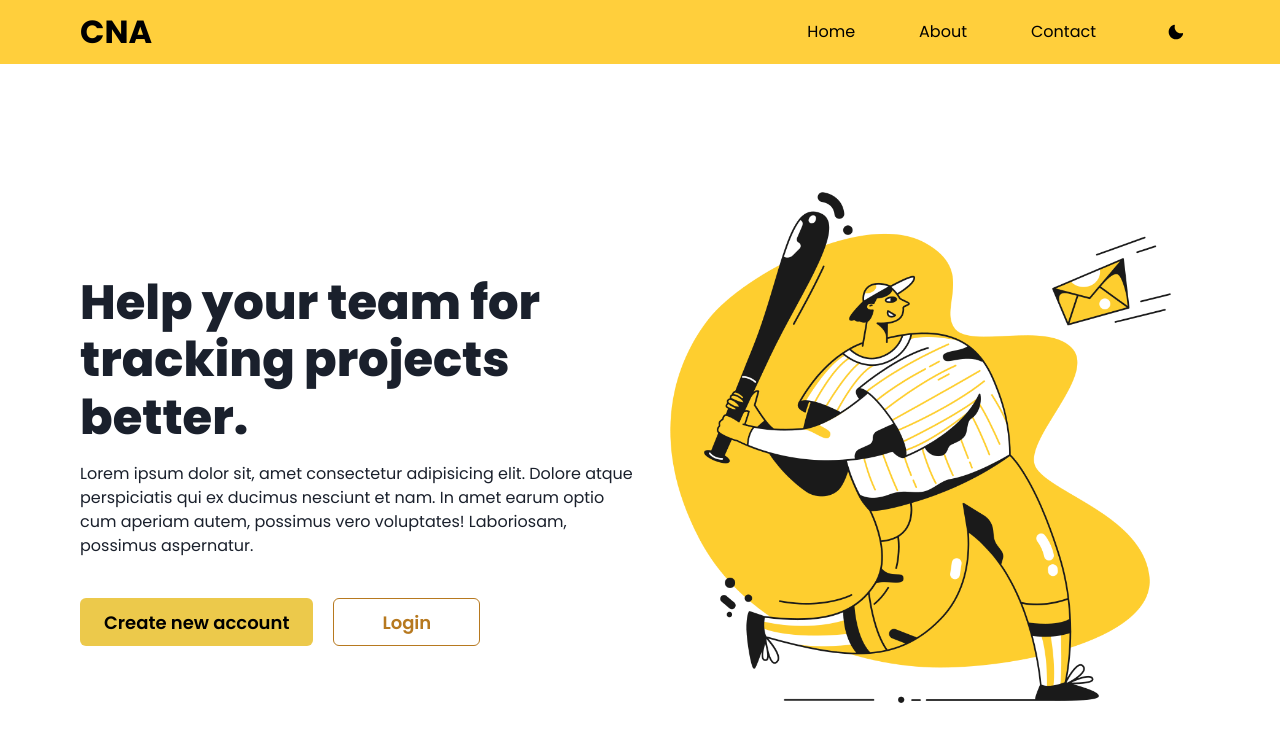
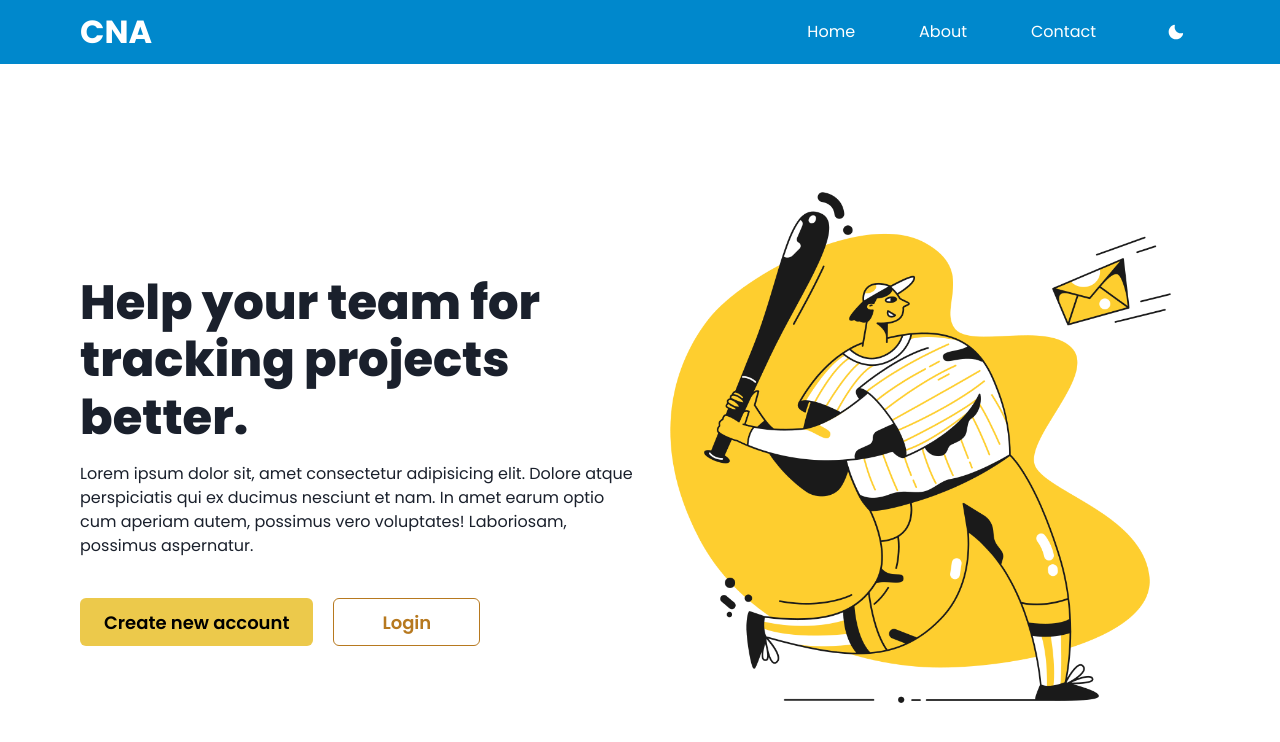
Before and after one commit to imadatyatalah/cna-chakra-ui-template, a Next.js app: page / in a window 1280 px wide. Shown: the top 742 px of the page. Built offline with nearby package versions, Linux system fonts and the light colour scheme.

Commit message:
fix background color

```diff
--- a/src/components/header/index.jsx
+++ b/src/components/header/index.jsx
@@ -3,10 +3,9 @@ import { Box } from "@chakra-ui/react";
 import Logo from "../UI/logo";
 import Navbar from "./navbar";
 
-const Header = () => {
-  return (
+const Header = () => (
   <>
-      <Box as="header" bg="customYellow" color="black">
+    <Box as="header" bg="telegram.500" color="white">
       <Box
         display="flex"
         justifyContent="space-between"
@@ -22,6 +21,5 @@ const Header = () => {
     </Box>
   </>
 );
-};
 
 export default Header;
```
Lines whose indentation alone changed are shown as unchanged.
